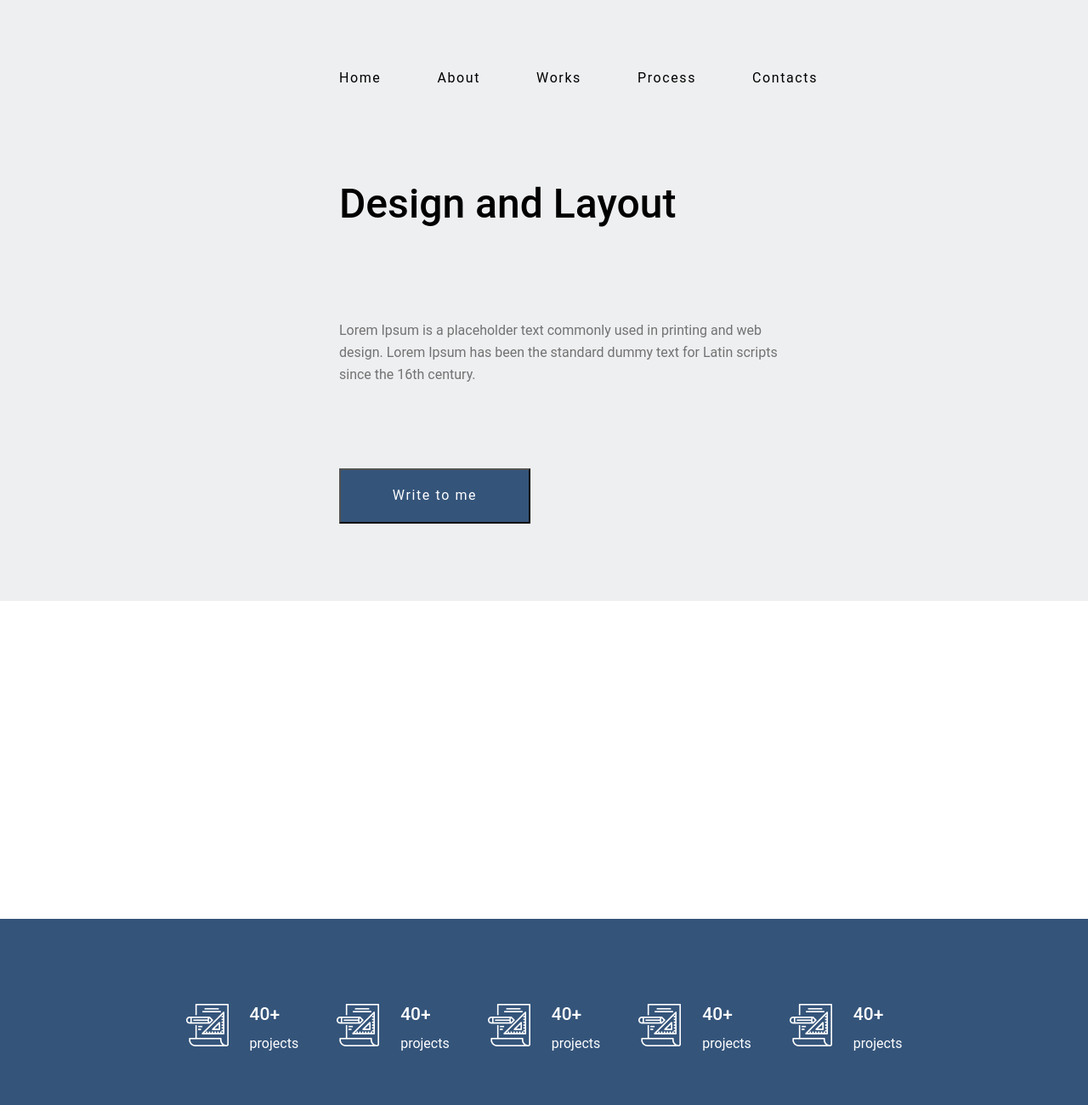
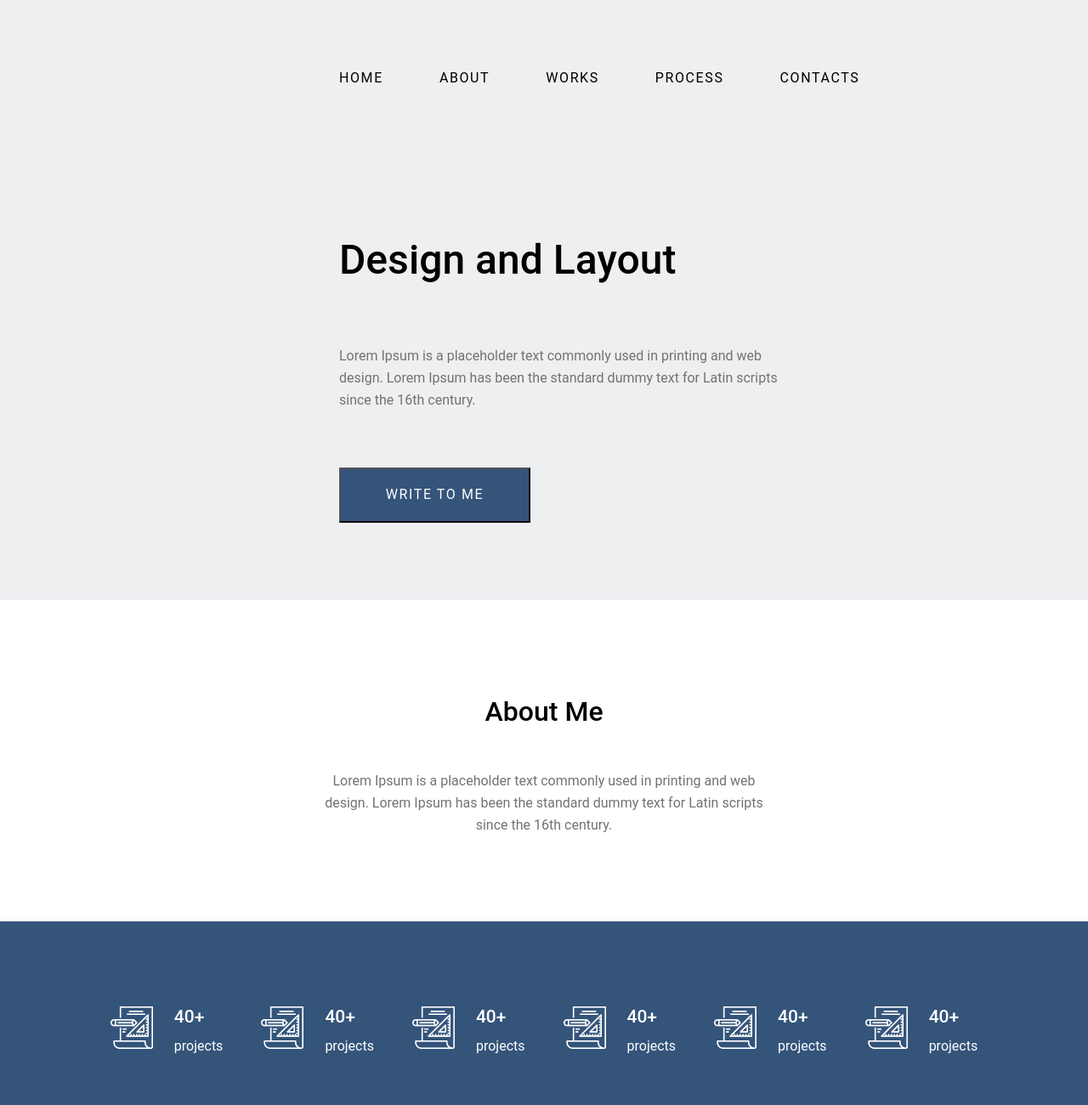
Before and after one commit to asokolov-ua/home-work-9, a plain HTML site: page index.html in a window 1280 px wide. Shown: the top 1300 px of the page at 85% size. Drawn offline with Linux system fonts and the light colour scheme.

Commit message:
CAPS, Project and About me added

```diff
--- a/index.html
+++ b/index.html
@@ -19,11 +19,11 @@
                 </div>
                 <ul class="menu-list" id="menu">
                     <li class="close-btn" id="close">&times;</li> <!-- Хрестик -->
-                    <li class="menu-items">Home</li>
-                    <li class="menu-items">About</li>
-                    <li class="menu-items">Works</li>
-                    <li class="menu-items">Process</li>
-                    <li class="menu-items">Contacts</li>
+                    <li class="menu-items">HOME</li>
+                    <li class="menu-items">ABOUT</li>
+                    <li class="menu-items">WORKS</li>
+                    <li class="menu-items">PROCESS</li>
+                    <li class="menu-items">CONTACTS</li>
                 </ul>
             </nav>
             <h1 class="header-title">Design and Layout</h1>
@@ -32,12 +32,26 @@
                     design. Lorem Ipsum has been the
                     standard dummy text for Latin scripts since the 16th century.</p>
             </div>
-            <button class="header-button">Write to me</button>
+            <button class="header-button">WRITE TO ME</button>
         </div>
     </header>
+    <section class="about-me">
+        <div class="about-me-container">
+            <h2 class="about-me-title">About Me</h2>
+            <p class="about-me-article">Lorem Ipsum is a placeholder text commonly used in printing and web design.
+                Lorem Ipsum has been the standard dummy text for Latin scripts since the 16th century.</p>
+        </div>
+    </section>
     <section class="ribbon">
         <div class="ribbon-container">
             <ul class="ribbon-list">
+                <li class="ribbon-items">
+                    <img class="ribbon-items-img" src="./img/project.png" alt="">
+                    <div class="ribbon-items-texts">
+                        <span class="ribbon-items-texts-number">40+</span>
+                        <span class="ribbon-items-texts-line">projects</span>
+                    </div>
+                </li>
                 <li class="ribbon-items">
                     <img class="ribbon-items-img" src="./img/project.png" alt="">
                     <div class="ribbon-items-texts">
--- a/style.css
+++ b/style.css
@@ -12,7 +12,7 @@
 .header-container {
     display: flex;
     flex-direction: column;
-    gap: 96px;
+    /* gap: 96px; */
 }
 
 .burger {
@@ -53,6 +53,8 @@
 }
 
 .header-title {
+    margin-top: 162px;
+    margin-bottom: 60px;
     font-family: 'Roboto', sans-serif;
     font-weight: 500;
     font-size: 48px;
@@ -62,6 +64,7 @@
 
 .header-article {
     width: 540px;
+    margin-bottom: 65px;
 }
 
 .header-article-text {
@@ -88,10 +91,36 @@
     color: #fff;
 }
 
+.about-me-container {
+    max-width: 540px;
+    width: 100%;
+    margin: 0 auto;
+    text-align: center;
+}
+
+.about-me-title {
+    padding-top: 112px;
+    margin-bottom: 50px;
+    font-family: 'Roboto', sans-serif;
+    font-weight: 500;
+    font-size: 32px;
+    color: #000;
+}
+
+.about-me-article {
+    font-family: 'Roboto', sans-serif;
+    font-weight: 400;
+    font-size: 16px;
+    line-height: 164%;
+    text-align: center;
+    color: #727272;
+    padding-bottom: 100px;
+}
+
 
 .ribbon {
     background-color: #34547a;
-    margin-top: 374px;
+    /* margin-top: 374px; */
 
 }
 
```
